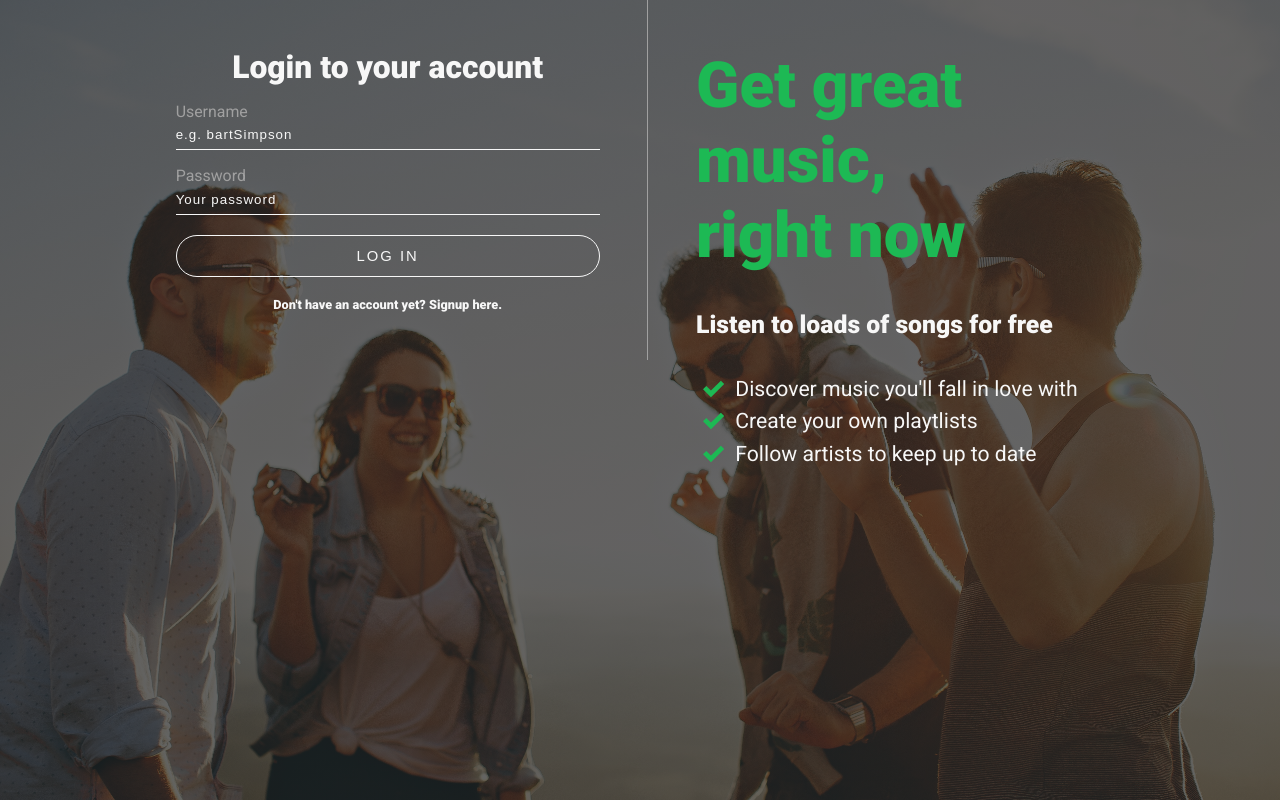
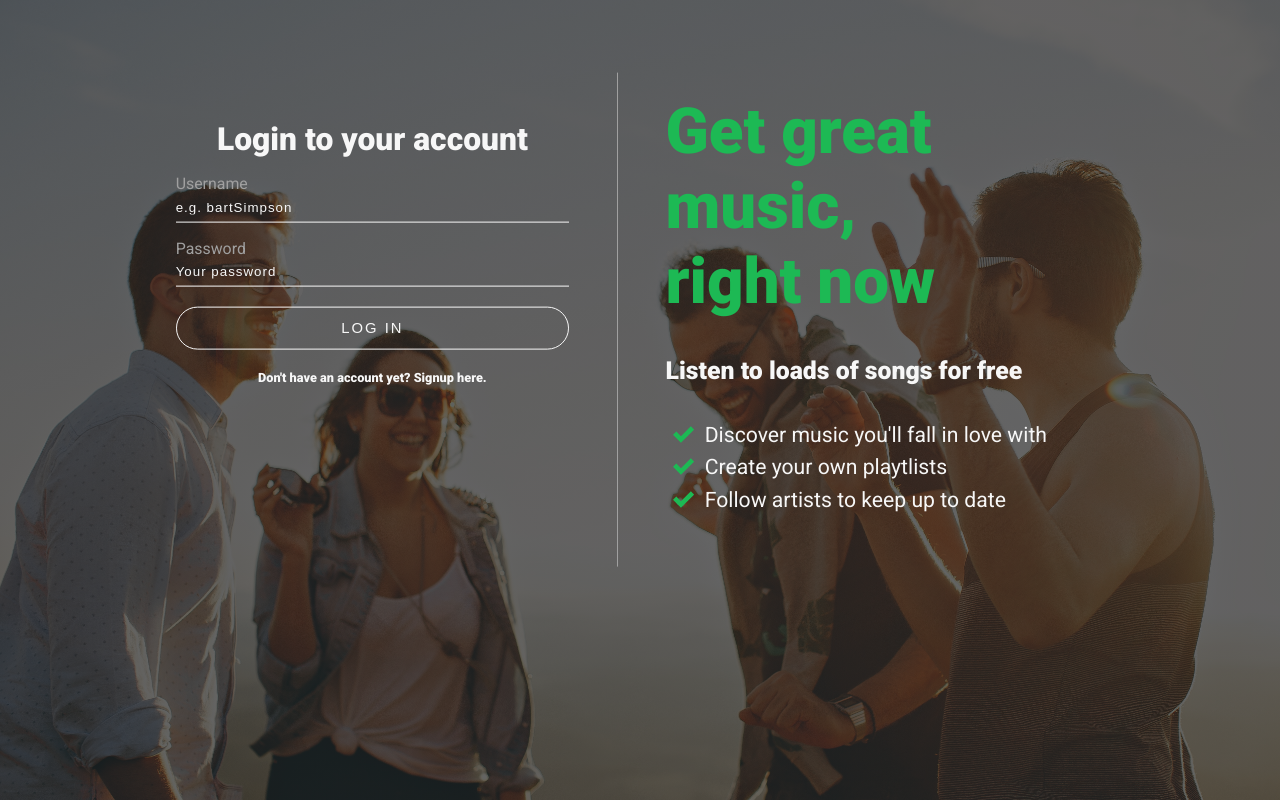
Before and after one commit to prescottbreeden/slotify, a PHP site: page /register.php in a window 1280 px wide. Run offline with PHP 8.4, Linux system fonts and the light colour scheme.

Commit message:
error messages styled, adjusted page spacing and moved errors below inputs

```diff
--- a/public/css/styles.css
+++ b/public/css/styles.css
@@ -9,24 +9,37 @@ html {
   font-size: 66.25%;
   font-family: 'Roboto', sans-serif; }
 
+.errorMessage {
+  margin: 1rem 0;
+  color: #1db954;
+  font-size: 1.2rem;
+  display: block; }
+
 .register {
   background-image: linear-gradient(to bottom, rgba(34, 34, 34, 0.7), rgba(34, 34, 34, 0.7)), url("../images/friends.jpg");
   background-position: center;
   background-size: cover;
   display: table;
   height: 100vh;
-  width: 100vw; }
+  width: 100vw;
+  display: relative; }
   .register__container {
     color: #f7f7f7;
     font-size: 2rem;
     width: 80%;
     margin: 0 auto;
-    position: relative;
-    max-width: 120rem; }
+    margin-top: 10rem;
+    max-width: 120rem;
+    position: absolute;
+    top: 25%;
+    left: 50%;
+    transform: translate(-50%, -50%);
+    display: flex;
+    justify-content: space-around; }
   .register__login {
+    margin-top: 2.5rem;
     width: 40rem;
     padding: 4.5rem;
-    float: left;
     border-right: 1px solid #a0a0a0; }
     .register__login--form {
       display: none; }
--- a/register.php
+++ b/register.php
@@ -62,17 +62,17 @@ else {
 					action="register.php" method="POST">
 
 					<h2 class="register__login--heading">Login to your account</h2>
-					<p>
-						<?php echo $account->getError(Constants::$error_login_failed); ?>
+					<p class="register__login--input">
 						<label for="loginUsername">Username</label>
 						<input
 							id="loginUsername"
 							name="loginUsername"
 							placeholder="e.g. bartSimpson"
 							required
+							value="<?php getInputValue('loginUsername') ?>"
 							type="text">
 					</p>
-					<p>
+					<p class="register__login--input">
 						<label for="loginPassword">Password</label>
 						<input
 							id="loginPassword"
@@ -80,6 +80,7 @@ else {
 							placeholder="Your password"
 							required
 							type="password">
+						<?php echo $account->getError(Constants::$error_login_failed); ?>
 					</p>
 					<button
 						id="login_submit"
@@ -100,9 +101,7 @@ else {
 					action="register.php" method="POST">
 
 					<h2 class="register__login--heading">Create your free account</h2>
-					<p>
-						<?php echo $account->getError(Constants::$error_un_len); ?>
-						<?php echo $account->getError(Constants::$error_un_taken); ?>
+					<p class="register__login--input">
 						<label for="username">Username</label>
 						<input
 							id="username"
@@ -111,9 +110,10 @@ else {
 							value="<?php getInputValue('username') ?>"
 							required
 							type="text">
+						<?php echo $account->getError(Constants::$error_un_len); ?>
+						<?php echo $account->getError(Constants::$error_un_taken); ?>
 					</p>
-					<p>
-						<?php echo $account->getError(Constants::$error_fn_len); ?>
+					<p class="register__login--input">
 						<label for="firstName">First Name</label>
 						<input
 							id="firstName"
@@ -122,9 +122,9 @@ else {
 							value="<?php getInputValue('firstName') ?>"
 							required
 							type="text">
+						<?php echo $account->getError(Constants::$error_fn_len); ?>
 					</p>
-					<p>
-						<?php echo $account->getError(Constants::$error_ln_len); ?>
+					<p class="register__login--input">
 						<label for="lastName">Last Name</label>
 						<input
 							id="lastName"
@@ -133,11 +133,9 @@ else {
 							value="<?php getInputValue('lastName') ?>"
 							required
 							type="text">
+						<?php echo $account->getError(Constants::$error_ln_len); ?>
 					</p>
-					<p>
-						<?php echo $account->getError(Constants::$error_em_match); ?>
-						<?php echo $account->getError(Constants::$error_em_valid); ?>
-						<?php echo $account->getError(Constants::$error_em_taken); ?>
+					<p class="register__login--input">
 						<label for="email">Email</label>
 						<input
 							id="email"
@@ -147,7 +145,7 @@ else {
 							required
 							type="email">
 					</p>
-					<p>
+					<p class="register__login--input">
 						<label for="email2">Confirm Email</label>
 						<input
 							id="email2"
@@ -156,11 +154,11 @@ else {
 							value="<?php getInputValue('email2') ?>"
 							required
 							type="email">
+						<?php echo $account->getError(Constants::$error_em_match); ?>
+						<?php echo $account->getError(Constants::$error_em_valid); ?>
+						<?php echo $account->getError(Constants::$error_em_taken); ?>
 					</p>
-					<p>
-						<?php echo $account->getError(Constants::$error_pw_len); ?>
-						<?php echo $account->getError(Constants::$error_pw_match); ?>
-						<?php echo $account->getError(Constants::$error_pw_valid); ?>
+					<p class="register__login--input">
 						<label for="password">Password</label>
 						<input
 							id="password"
@@ -169,7 +167,7 @@ else {
 							placeholder="Your password"
 							type="password">
 					</p>
-					<p>
+					<p class="register__login--input">
 						<label for="password2">Confirm Password</label>
 						<input
 							id="password2"
@@ -177,6 +175,9 @@ else {
 							required
 							placeholder="Your password"
 							type="password">
+						<?php echo $account->getError(Constants::$error_pw_len); ?>
+						<?php echo $account->getError(Constants::$error_pw_match); ?>
+						<?php echo $account->getError(Constants::$error_pw_valid); ?>
 					</p>
 					<button
 						id="register_submit"
--- /dev/null
+++ b/sass/components/_error-message.scss
@@ -0,0 +1,6 @@
+.errorMessage {
+	margin:1rem 0;
+	color: $color-green;
+	font-size: 1.2rem;
+	display: block;
+}
--- a/sass/main.scss
+++ b/sass/main.scss
@@ -7,6 +7,8 @@
 @import 'base/_typography';
 @import 'base/_utilities';
 
+@import 'components/_error-message';
+
 @import 'layouts/_footer';
 @import 'layouts/_header';
 @import 'layouts/_navigation';
--- a/sass/pages/_register.scss
+++ b/sass/pages/_register.scss
@@ -9,6 +9,7 @@
 	display: table;
 	height: 100vh;
 	width: 100vw;
+	display: relative;
 
 	&__container {
 		color: $color-white;
@@ -16,14 +17,23 @@
 		//line-height: 1em;
 		width: 80%;
 		margin: 0 auto;
-		position: relative;
+		margin-top: 10rem;
 		max-width: 120rem;
+		position: absolute;
+		top: 25%;
+		left: 50%;
+		transform: translate(-50%, -50%);
+		display: flex;
+		justify-content: space-around;
 	}
 
 	&__login {
+		// display: flex;
+		// flex-direction: column;
+		// justify-content: center;
+		margin-top: 2.5rem;
 		width: 40rem;
 		padding: 4.5rem;
-		float: left;
 		border-right: 1px solid $color-grey;
 
 		&--form {
```
